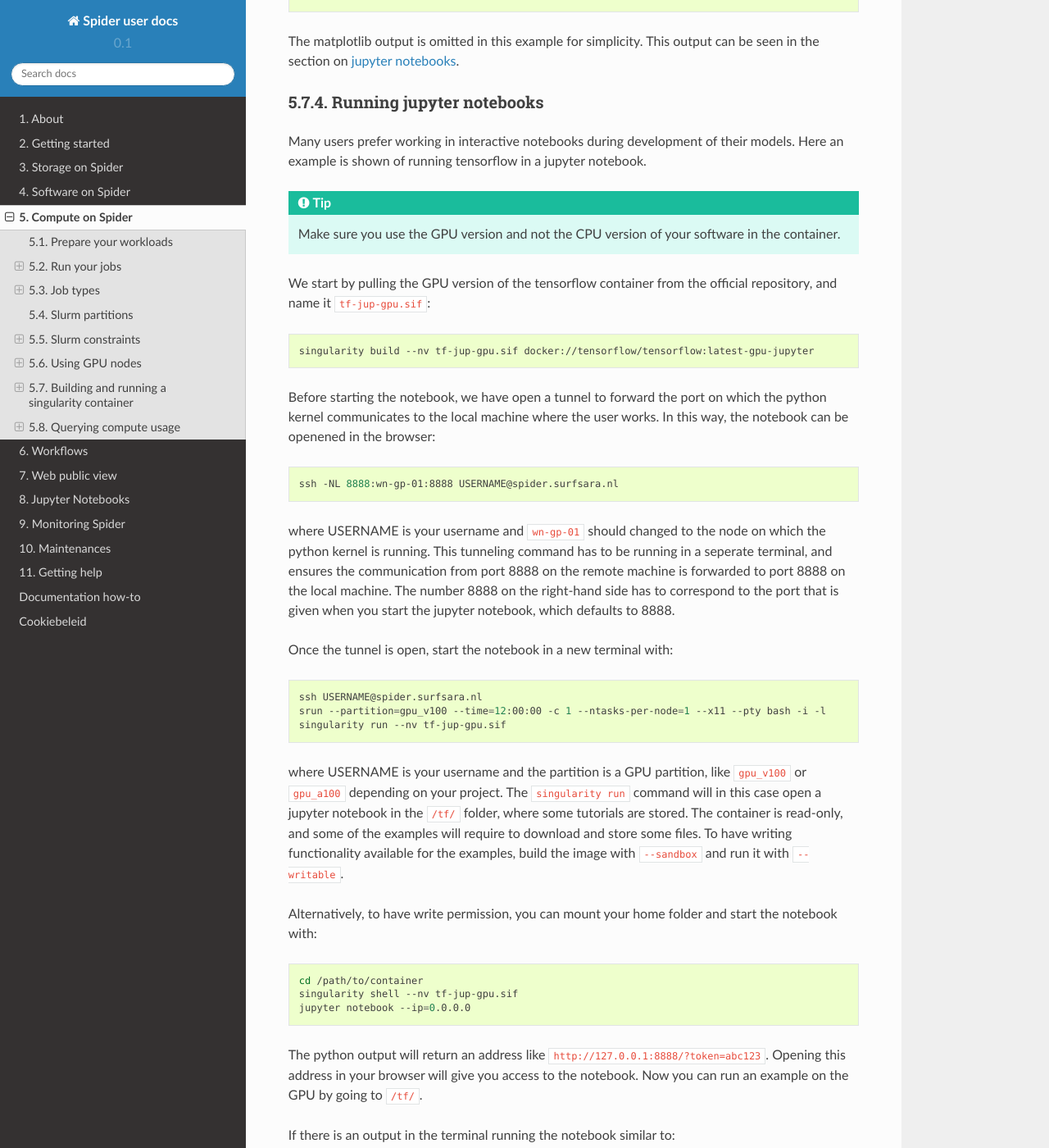
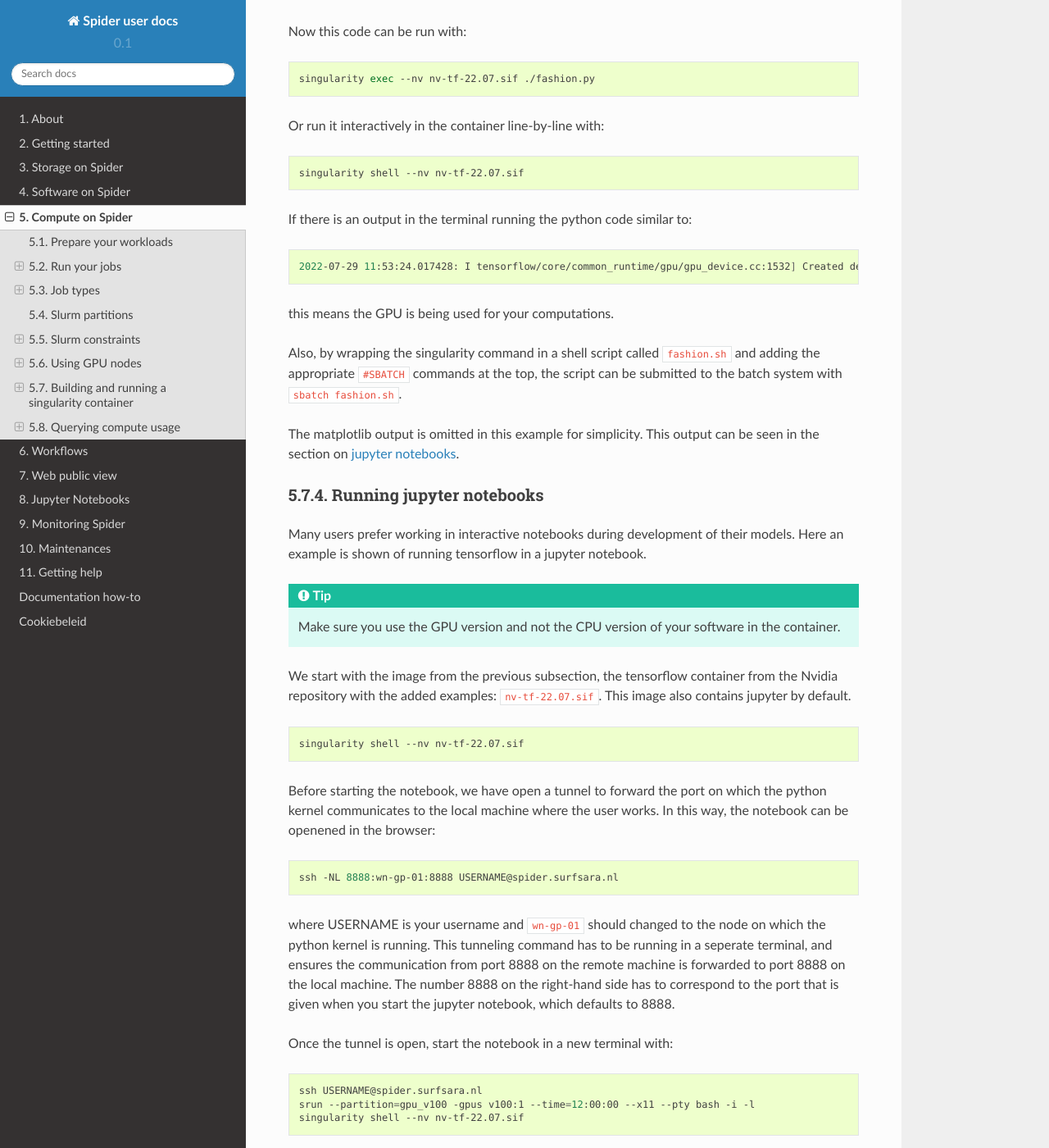
Before and after one commit to sara-nl/spiderdocs, a Sphinx documentation site: the page built from source/Pages/compute_on_spider.rst, in a window 1280 px wide and 1400 px high, scrolled down 13298 px. Shown: the whole window at 82% size. Built offline with Sphinx 7.4.7 and the Read the Docs theme 2.0.0, drawn with Linux system fonts in a browser that asks for light colours; some of the changed text lies outside the part shown.

Commit message:
Update to use nvidia image and GPU flag

```diff
--- a/source/Pages/compute_on_spider.rst
+++ b/source/Pages/compute_on_spider.rst
@@ -321,9 +321,9 @@
 
 .. code-block:: bash
 
-   srun -p GPU_PARTITION nvidia-smi
+   srun -p GPU_PARTITION --gpus GPU:N_GPUS nvidia-smi
 
-where the GPU_PARTITION is either ``gpu_v100`` or ``gpu_a100`` depending on which one you are planning to use. To compile your code, connect to a gpu node, as the CUDA drivers are only available on these machines. The compilation has to be done inside of a singularity container, so start by building a singularity image. More information on singularity on :abbr:`Spider (Symbiotic Platform(s) for Interoperable Data Extraction and Redistribution)` can be found at :ref:`singularity containers <singularity-containers>`. Once the container is available, the program can be run. If container building permissions are not enabled for you on the GPU nodes, please contact us at :ref:`our helpdesk <helpdesk>`.
+where the GPU_PARTITION is either ``gpu_v100`` or ``gpu_a100`` depending on which one you are planning to use. The ``--gpus`` flag specifies which type of GPU you want to use and how many, you will get ``N_GPUS`` up to the maximum in the cluster of type ``GPU`` which can be ``v100`` or ``a100``. The compilation and running of code has to be done inside of a singularity container, so start by building a singularity image. More information on singularity on :abbr:`Spider (Symbiotic Platform(s) for Interoperable Data Extraction and Redistribution)` can be found at :ref:`singularity containers <singularity-containers>`. Once the container is available, the program can be run. If container building permissions are not enabled for you on the GPU nodes, please contact us at :ref:`our helpdesk <helpdesk>`.
 
 Next, some short examples for building and running commands are shown. A more in-depth container build procedure is shown :ref:`here <singularity-building>`.
 
@@ -331,9 +331,16 @@
 
 .. code-block:: bash
 
-   srun --partition=gpu_v100 --time=00:60:00 -c 1 --ntasks-per-node=1 --pty bash -i -l
+   srun --partition=gpu_v100 --time=00:60:00 --gpus v100:1 --pty bash -i -l
 
 This will open a bash sessions on a machine in the ``gpu_v100`` partition for 60 minutes.
+
+.. tip::
+
+   Asking for more GPUs than the total available on a node does not give an error, your jobs will run on the maximum number.
+
+Simple building example
+=======================
 
 Building can be done as follows:
 
@@ -366,6 +373,7 @@
    #!/bin/bash
 
    #SBATCH -p gpu_v100
+   #SBATCH -G v100:1
    #SBATCH -e slurm-%j.out
    #SBATCH -o slurm-%j.out
 
@@ -574,13 +582,23 @@
 
 .. code-block:: bash
 
-   singularity exec --nv tf-latest.sif ./fashion.py
+   singularity exec --nv nv-tf-22.07.sif ./fashion.py
 
 Or run it interactively in the container line-by-line with:
 
 .. code-block:: bash
 
-   singularity shell --nv tf-latest.sif
+   singularity shell --nv nv-tf-22.07.sif
+
+If there is an output in the terminal running the python code similar to:
+
+.. code-block:: bash
+
+   2022-07-29 11:53:24.017428: I tensorflow/core/common_runtime/gpu/gpu_device.cc:1532] Created device /job:localhost/replica:0/task:0/device:GPU:0 with 30987 MB memory:  -> device: 0, name: Tesla V100-PCIE-32GB, pci bus id: 0000:00:06.0, compute capability: 7.0
+
+this means the GPU is being used for your computations.
+
+Also, by wrapping the singularity command in a shell script called ``fashion.sh`` and adding the appropriate ``#SBATCH`` commands at the top, the script can be submitted to the batch system with ``sbatch fashion.sh``.
 
 The matplotlib output is omitted in this example for simplicity. This output can be seen in the section on `jupyter notebooks <jupyter-notebooks>`_.
 
@@ -594,11 +612,11 @@
 .. tip::
    Make sure you use the GPU version and not the CPU version of your software in the container.
 
-We start by pulling the GPU version of the tensorflow container from the official repository, and name it ``tf-jup-gpu.sif``:
+We start with the image from the previous subsection, the tensorflow container from the Nvidia repository with the added examples: ``nv-tf-22.07.sif``. This image also contains jupyter by default.
 
 .. code-block:: bash
 
-    singularity build --nv tf-jup-gpu.sif docker://tensorflow/tensorflow:latest-gpu-jupyter
+    singularity shell --nv nv-tf-22.07.sif
 
 Before starting the notebook, we have open a tunnel to forward the port on which the python kernel communicates to the local machine where the user works. In this way, the notebook can be openened in the browser:
 
@@ -613,17 +631,16 @@
 .. code-block:: bash
 
    ssh USERNAME@spider.surfsara.nl
-   srun --partition=gpu_v100 --time=12:00:00 -c 1 --ntasks-per-node=1 --x11 --pty bash -i -l
-   singularity run --nv tf-jup-gpu.sif
+   srun --partition=gpu_v100 -gpus v100:1 --time=12:00:00 --x11 --pty bash -i -l
+   singularity shell --nv nv-tf-22.07.sif
 
-where USERNAME is your username and the partition is a GPU partition, like ``gpu_v100`` or ``gpu_a100`` depending on your project. The ``singularity run`` command will in this case open a jupyter notebook in the ``/tf/`` folder, where some tutorials are stored. The container is read-only, and some of the examples will require to download and store some files. To have writing functionality available for the examples, build the image with ``--sandbox`` and run it with ``--writable``.
+where USERNAME is your username and the partition is a GPU partition, like ``gpu_v100`` or ``gpu_a100`` depending on your project. The ``singularity shell`` command is needed to start jupyter from the command inside the container. The tutorials were cloned during the building of the image. The container is read-only, and some of the examples will require to download and store some files. To have writing functionality available for the examples, build the image with ``--sandbox`` and run it with ``--writable``.
 
 Alternatively, to have write permission, you can mount your home folder and start the notebook with:
 
 .. code-block:: bash
 
-   cd /path/to/container
-   singularity shell --nv tf-jup-gpu.sif
+   cd /tmp/docs/site/en/tutorials/keras
    jupyter notebook --ip=0.0.0.0
 
 The python output will return an address like ``http://127.0.0.1:8888/?token=abc123``. Opening this address in your browser will give you access to the notebook. Now you can run an example on the GPU by going to ``/tf/``.
```
